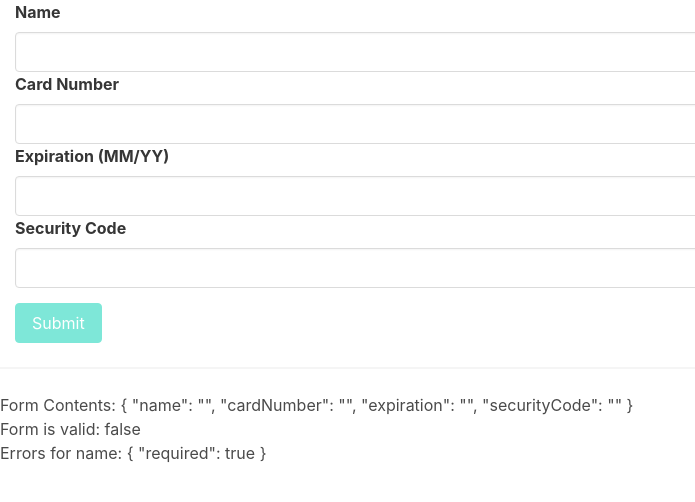
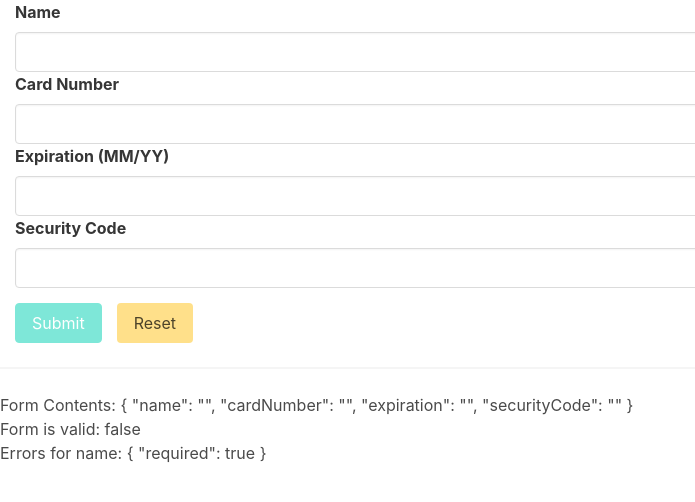
Before and after one commit to RaistlinD2x-Dev/angular-credit-card, an Angular app: page / in a window 1280 px wide. Shown: the top 502 px of the page, without its empty margins (0-695 px from the left). Built offline with nearby package versions, Linux system fonts and the light colour scheme.

Commit message:
setup DateFormControl super call for null value on reset

```diff
--- a/src/app/card-form/card-form.component.html
+++ b/src/app/card-form/card-form.component.html
@@ -22,6 +22,13 @@
     >
         Submit
     </button>
+    <button
+        class="button is-warning"
+        type="button"
+        (click)="onResetClick()"
+    >
+        Reset
+    </button>
 </form>
 <hr>
 
--- a/src/app/card-form/card-form.component.ts
+++ b/src/app/card-form/card-form.component.ts
@@ -51,4 +51,8 @@ export class CardFormComponent implements OnInit {
     console.log('Form was submitted')
   }
 
+  onResetClick() {
+    this.cardForm.reset();
+  }
+
 }
--- a/src/app/date-form-control.ts
+++ b/src/app/date-form-control.ts
@@ -1,7 +1,13 @@
 import { FormControl } from '@angular/forms';
 
 export class DateFormControl extends FormControl{
-    setValue(value: string, options: any) {
+    setValue(value: string | null, options: any) {
+        if (!value){
+            super.setValue('', {...options, emitModelToViewChange: true})
+            return;
+        }
+
+
         // doesn't allow letters
         if (value.match(/[^0-9|\/]/gi)) {
             super.setValue(this.value, {...options, emitModelToViewChange: true})
```
